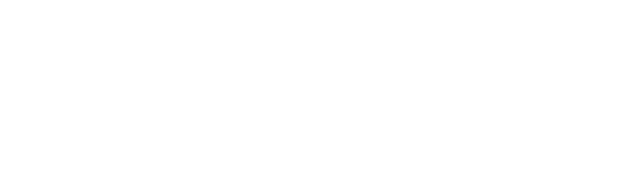
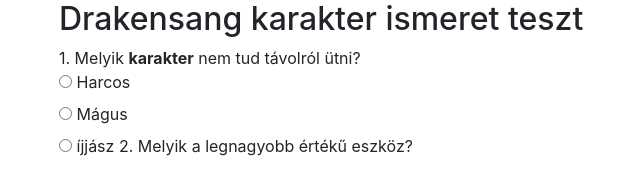
Before and after one commit to r3m0d/dolgozat, a plain HTML site: page index.html in a window 1280 px wide. Shown: the whole page, without its empty margins (26-666 px from the left). Drawn offline with nearby package versions, Linux system fonts and the light colour scheme.

Commit message:
elso fealdat

```diff
--- a/index.html
+++ b/index.html
@@ -8,6 +8,23 @@
     <title>Document</title>
 </head>
 <body>
+    <div class="container">
+        <h2>Drakensang karakter ismeret teszt</h2>
 
+        1. Melyik <strong>karakter</strong> nem tud távolról ütni?
+        <br>
+        <input type="radio" name="elsokerdes" id="elso">
+        <label for="elso">Harcos</label>
+        <br>
+        <input type="radio" name="masodikkerdes" id="masodik">
+        <label for="masodik">Mágus</label>
+        <br>
+        <input type="radio" name="harmadikkerdes" id="harmadik">
+        <label for="harmadik">íjjász</label>
+
+
+        2. Melyik a legnagyobb értékű eszköz?
+
+    </div>
 </body>
 </html>
```
